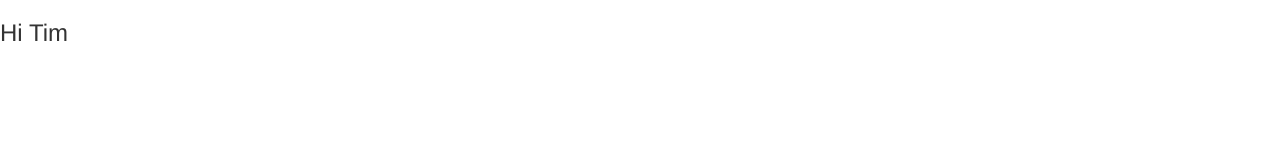
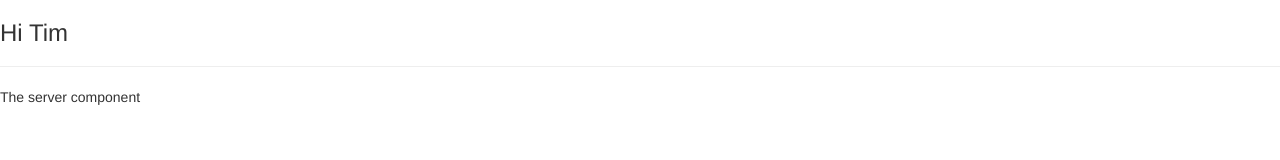
Before and after one commit to timchen777/angular4-complete-guide, an Angular app: page / in a window 1280 px wide. Shown: the top 160 px of the page. Built offline with nearby package versions, Linux system fonts and the light colour scheme.

Commit message:
using custome component

```diff
--- a/src/app/app.component.html
+++ b/src/app/app.component.html
@@ -1 +1,3 @@
 <h3>Hi Tim</h3>
+<hr>
+<app-server></app-server>
--- a/src/app/app.module.ts
+++ b/src/app/app.module.ts
@@ -4,10 +4,12 @@
 import { HttpModule } from '@angular/http';
 
 import { AppComponent } from './app.component';
+import { ServerComponent } from './server/server.component';
 
 @NgModule({
   declarations: [
-    AppComponent
+    AppComponent,
+    ServerComponent
   ],
   imports: [
     BrowserModule,
--- a/src/app/server/server.component.ts
+++ b/src/app/server/server.component.ts
@@ -1,4 +1,4 @@
-import { Component } from '@angular/code';
+import { Component } from '@angular/core';
 
 @Component( {
   selector: 'app-server',
```
Also changed, not shown: 1 other file (tests, documents, lock files or other folders).
